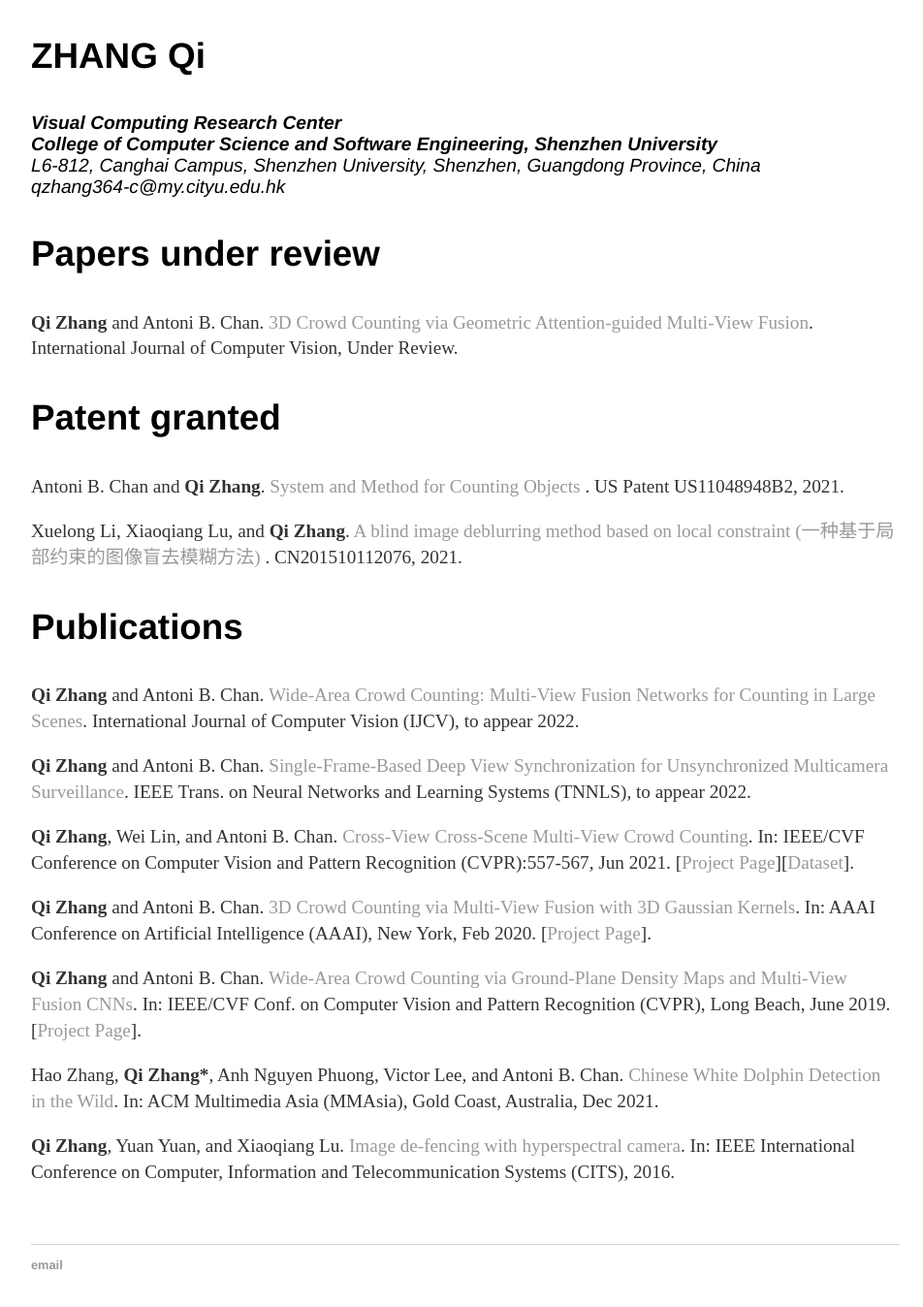
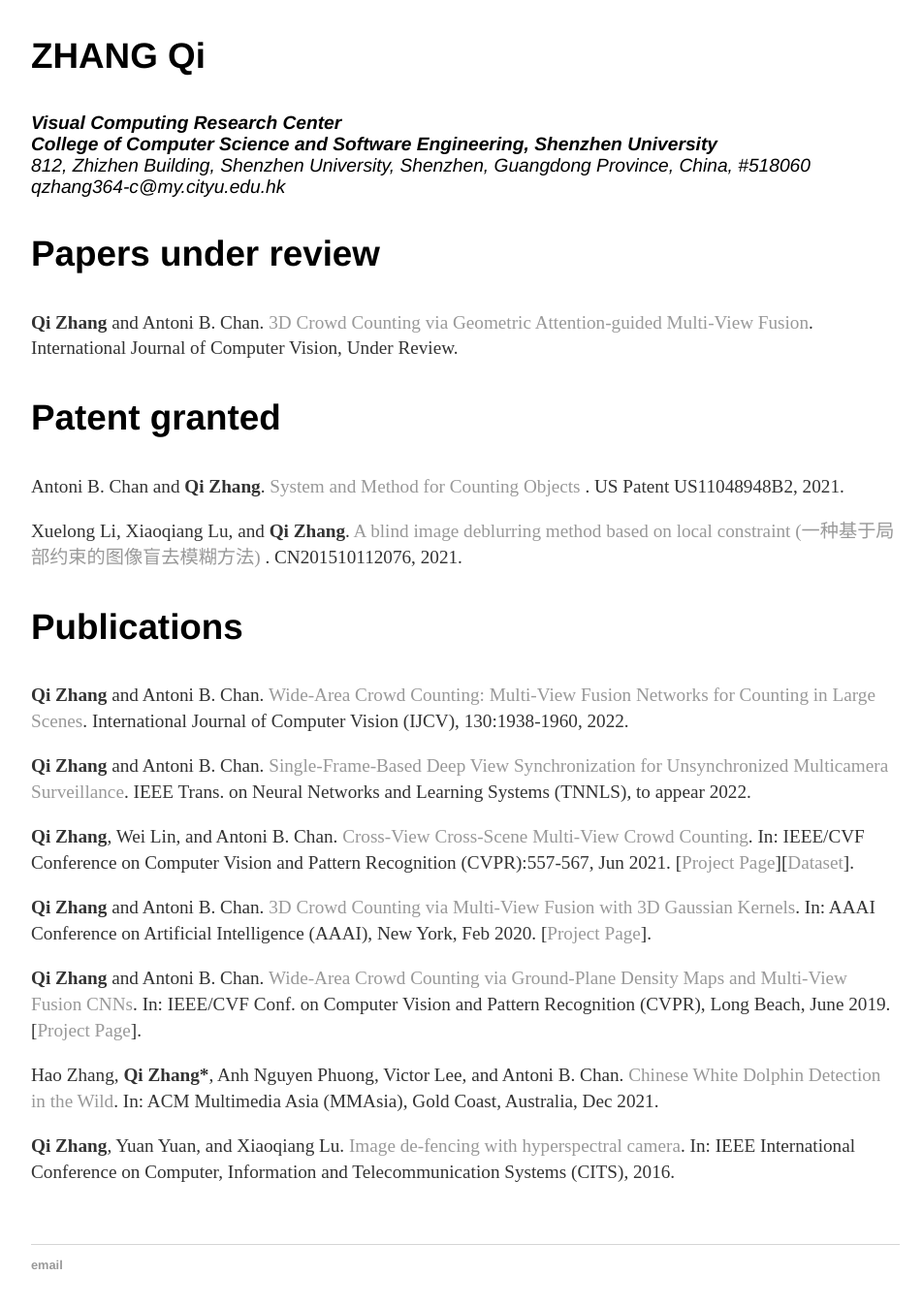
Before and after one commit to zqyq/zqyq.github.io, a Jekyll site: the page built from cv/index.html, in a window 1280 px wide, cut to the strip 302-1676 px from the top of the page. Shown: the top 1348 px of the strip at 97% size, without its empty margins (160-1112 px from the left). Built offline with Jekyll 4.4.1, drawn with Linux system fonts in a browser that asks for light colours.

Commit message:
Update index.html

```diff
--- a/cv/index.html
+++ b/cv/index.html
@@ -10,9 +10,9 @@ title: CV of Qi ZHANG
 
 					<h3>ZHANG Qi</h3>
 					<address>
-						<strong>Visual Computing Research Center</strong><br>
-						<strong>College of Computer Science and Software Engineering, Shenzhen University</strong><br>
-						L6-812, Canghai Campus, Shenzhen University, Shenzhen, Guangdong Province, China<br>
+						<strong> Visual Computing Research Center </strong><br>
+						<strong> College of Computer Science and Software Engineering, Shenzhen University </strong> <br>
+						812, Zhizhen Building, Shenzhen University, Shenzhen, Guangdong Province, China, #518060 <br>
 					<span class="obfuscate">qzhang364-c@my.cityu.edu.hk</span>
 					</address>
 
@@ -44,7 +44,7 @@ title: CV of Qi ZHANG
 				<h3>Publications</h3>
                                       <p><strong>Qi Zhang </strong>and Antoni B. Chan.
 					        <a href='https://link.springer.com/article/10.1007/s11263-022-01626-4'>Wide-Area Crowd Counting: Multi-View Fusion Networks for Counting in Large Scenes</a>.
-						International Journal of Computer Vision (IJCV), to appear 2022.
+						International Journal of Computer Vision (IJCV), 130:1938-1960, 2022.
 
 						<p><strong>Qi Zhang</strong> and Antoni B. Chan.
 					        <a href='https://ieeexplore.ieee.org/document/9775149'>Single-Frame-Based Deep View Synchronization for Unsynchronized Multicamera Surveillance</a>.
```
